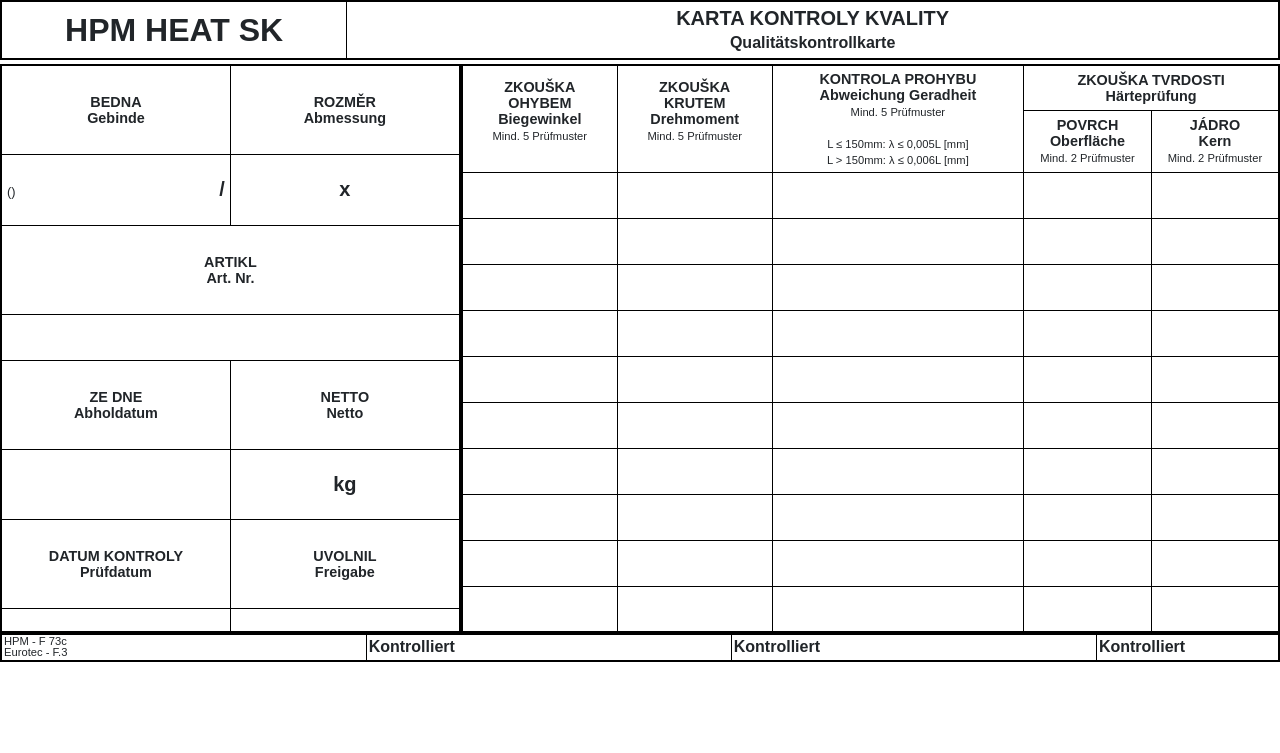
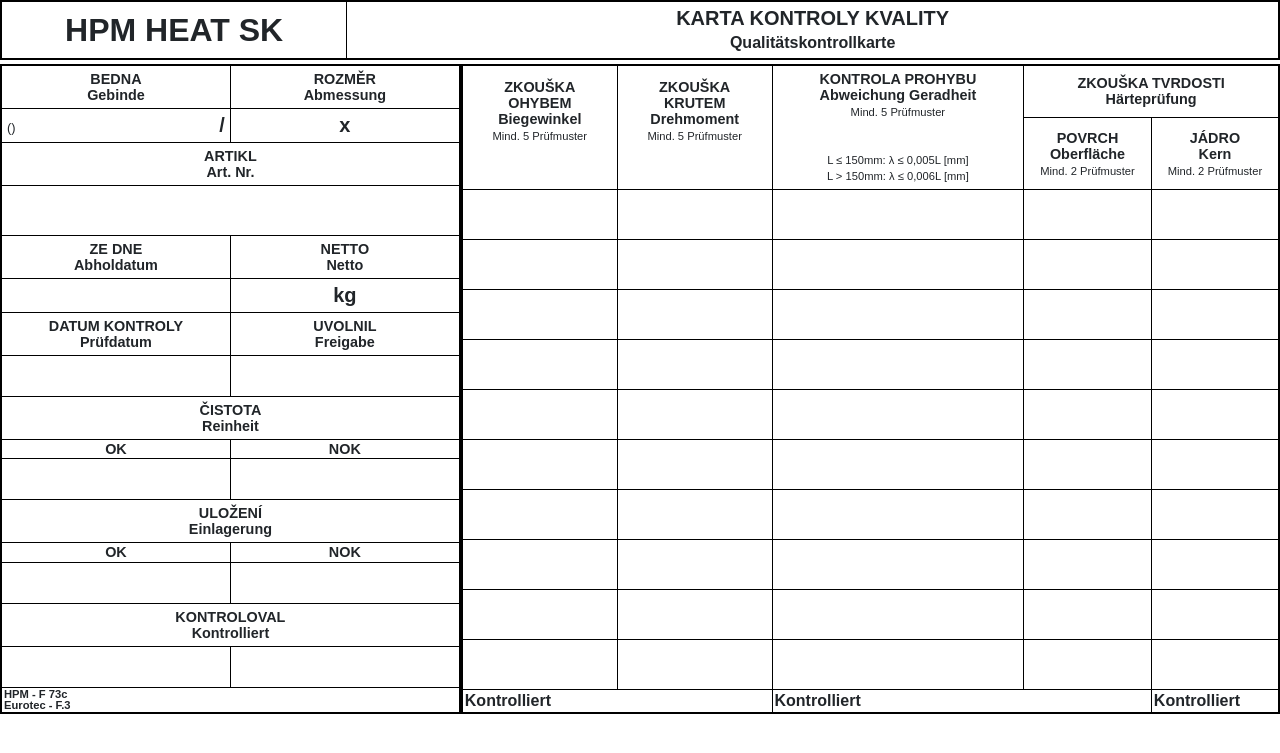
Before and after one commit to zpilat/Django_order_processing, a Django app: template orders/templates/orders/karta_kontroly_kvality_eur.html in a window 1280 px wide. Shown: the top 753 px of the page. Run offline with Django 5.2, Linux system fonts and the light colour scheme; the template is opened without the code that fills it, so the values that code supplies are empty.

Commit message:
Upraveno zobrazení a struktura tabulky v kartě kontroly kvality: zvýšení výšky řádků, přidání nových sekcí pro čistotu, uložení a kontrolu, a odstranění nadbytečné tabulky.

```diff
--- a/orders/templates/orders/karta_kontroly_kvality_eur.html
+++ b/orders/templates/orders/karta_kontroly_kvality_eur.html
@@ -164,7 +164,7 @@
                         Art. Nr.
                     </td>
                 </tr>
-                <tr style="height: 46px;">
+                <tr style="height: 50px;">
                     <td colspan="2" class="fs-12 fw-bold">
                         <div style="display: flex; justify-content: space-between; width: 100%;">
                             <span style="padding: 0 5px;">{{ bedna.zakazka.popis|slice:":22" }}</span>
@@ -201,10 +201,61 @@
                     </td>
                 </tr>
                 <tr>
-                    <td class="fs-12"></td>
-                    <td class="fs-12"></td>
+                    <td style="height: 30px;"></td>
+                    <td></td>
                 </tr>
-
+                <tr>
+                    <td colspan="2">
+                        ČISTOTA<br>
+                        Reinheit
+                    </td>
+                </tr>
+                <tr style="height: 1px;">
+                    <td style="padding: 2px 2px; line-height: 1;">
+                        OK
+                    </td>
+                    <td style="padding: 2px 2px; line-height: 1;">
+                        NOK
+                    </td>
+                </tr>
+                <tr>
+                    <td style="height: 30px;"></td>
+                    <td></td>
+                </tr>
+                <tr>
+                    <td colspan="2">
+                        ULOŽENÍ<br>
+                        Einlagerung
+                    </td>
+                </tr>
+                <tr style="height: 1px;">
+                    <td style="padding: 2px 2px; line-height: 1;">
+                        OK
+                    </td>
+                    <td style="padding: 2px 2px; line-height: 1;">
+                        NOK
+                    </td>
+                </tr>
+                <tr>
+                    <td style="height: 30px;"></td>
+                    <td></td>
+                </tr>
+                <tr>
+                    <td colspan="2">
+                        KONTROLOVAL<br>
+                        Kontrolliert
+                    </td>
+                </tr>
+                <tr>
+                    <td style="height: 30px;"></td>
+                    <td></td>
+                </tr>
+                <tr style="height: 1px;">
+                    <td colspan="2" class="text-start fs-07" style="padding: 1px 2px; line-height: 1;">
+                        HPM - F 73c<br>
+                        Eurotec - F.3
+                    </td>
+                </tr>
             </tbody>
         </table>
         <table class="table table-bordered" style="width: 64%; table-layout: fixed; font-family: 'Arial';">
@@ -214,7 +265,7 @@
                         ZKOUŠKA<br>OHYBEM<br>
                         Biegewinkel<br>
                         <span class="fs-07 fw-normal">
-                            Mind. 5 Prüfmuster<br><br>
+                            Mind. 5 Prüfmuster<br><br><br>
                             {{ bedna.zakazka.predpis.ohyb }}
                         </span>
                     </td>
@@ -223,7 +274,7 @@
                         Drehmoment<br>
                         <span class="fs-07 fw-normal">
                             Mind. 5 Prüfmuster
-                            <br><br>
+                            <br><br><br>
                             {{ bedna.zakazka.predpis.krut }}
                         </span>
                     </td>
@@ -232,7 +283,7 @@
                         Abweichung Geradheit<br>
                         <span class="fs-07 fw-normal">
                             Mind. 5 Prüfmuster
-                            <br><br>
+                            <br><br><br>
                             L ≤ 150mm: λ ≤  0,005L [mm]<br>
                             L > 150mm: λ ≤  0,006L [mm]
                         </span>
@@ -260,97 +311,89 @@
                         </span>
                     </td>
                 </tr>
-                <tr style="height: 46px;">
+                <tr style="height: 50px;">
                     <td></td>
                     <td></td>
                     <td></td>
                     <td></td>
                     <td></td>
                 </tr>
-                <tr style="height: 46px;">
+                <tr style="height: 50px;">
                     <td></td>
                     <td></td>
                     <td></td>
                     <td></td>
                     <td></td>
                 </tr>
-                <tr style="height: 46px;">
+                <tr style="height: 50px;">
                     <td></td>
                     <td></td>
                     <td></td>
                     <td></td>
                     <td></td>
                 </tr>
-                <tr style="height: 46px;">
+                <tr style="height: 50px;">
                     <td></td>
                     <td></td>
                     <td></td>
                     <td></td>
                     <td></td>
                 </tr>
-                <tr style="height: 46px;">
+                <tr style="height: 50px;">
                     <td></td>
                     <td></td>
                     <td></td>
                     <td></td>
                     <td></td>
                 </tr>
-                <tr style="height: 46px;">
+                <tr style="height: 50px;">
                     <td></td>
                     <td></td>
                     <td></td>
                     <td></td>
                     <td></td>
                 </tr>
-                <tr style="height: 46px;">
+                <tr style="height: 50px;">
                     <td></td>
                     <td></td>
                     <td></td>
                     <td></td>
                     <td></td>
                 </tr>
-                <tr style="height: 46px;">
+                <tr style="height: 50px;">
                     <td></td>
                     <td></td>
                     <td></td>
                     <td></td>
                     <td></td>
                 </tr>
-                <tr style="height: 46px;">
+                <tr style="height: 50px;">
                     <td></td>
                     <td></td>
                     <td></td>
                     <td></td>
                     <td></td>
                 </tr>
-                <tr style="height: 46px;">
+                <tr style="height: 50px;">
                     <td></td>
                     <td></td>
                     <td></td>
                     <td></td>
                     <td></td>
                 </tr>
-            </tbody>
-        </table>
-    </div>
-    <table class="table table-bordered" style="width: 100%; table-layout: fixed; font-family: 'Arial';>
-        <tbody>
                 <tr style="height: 1px;">
-                <td colspan="2" class="text-start fs-07" style="padding: 1px 2px; line-height: 1;">
-                    HPM - F 73c<br>
-                    Eurotec - F.3
-                </td>
-                <td colspan="2" class="text-start fs-10 fw-bold" style="padding: 1px 2px; line-height: 1;">
+                    <td colspan="2" class="text-start fs-10 fw-bold" style="padding: 3px 2px; line-height: 1;">
                         Kontrolliert
                     </td>
-                <td colspan="2" class="text-start fs-10 fw-bold" style="padding: 1px 2px; line-height: 1;">
+                    <td colspan="2" class="text-start fs-10 fw-bold" style="padding: 3px 2px; line-height: 1;">
                         Kontrolliert
                     </td>
-                <td class="text-start fs-10 fw-bold" style="padding: 1px 2px; line-height: 1;">
+                    <td class="text-start fs-10 fw-bold" style="padding: 3px 2px; line-height: 1;">
                         Kontrolliert
                     </td>
                 </tr>
             </tbody>
         </table>
+    </div>
 </body>
 </html>
```
Lines whose indentation alone changed are shown as unchanged.
